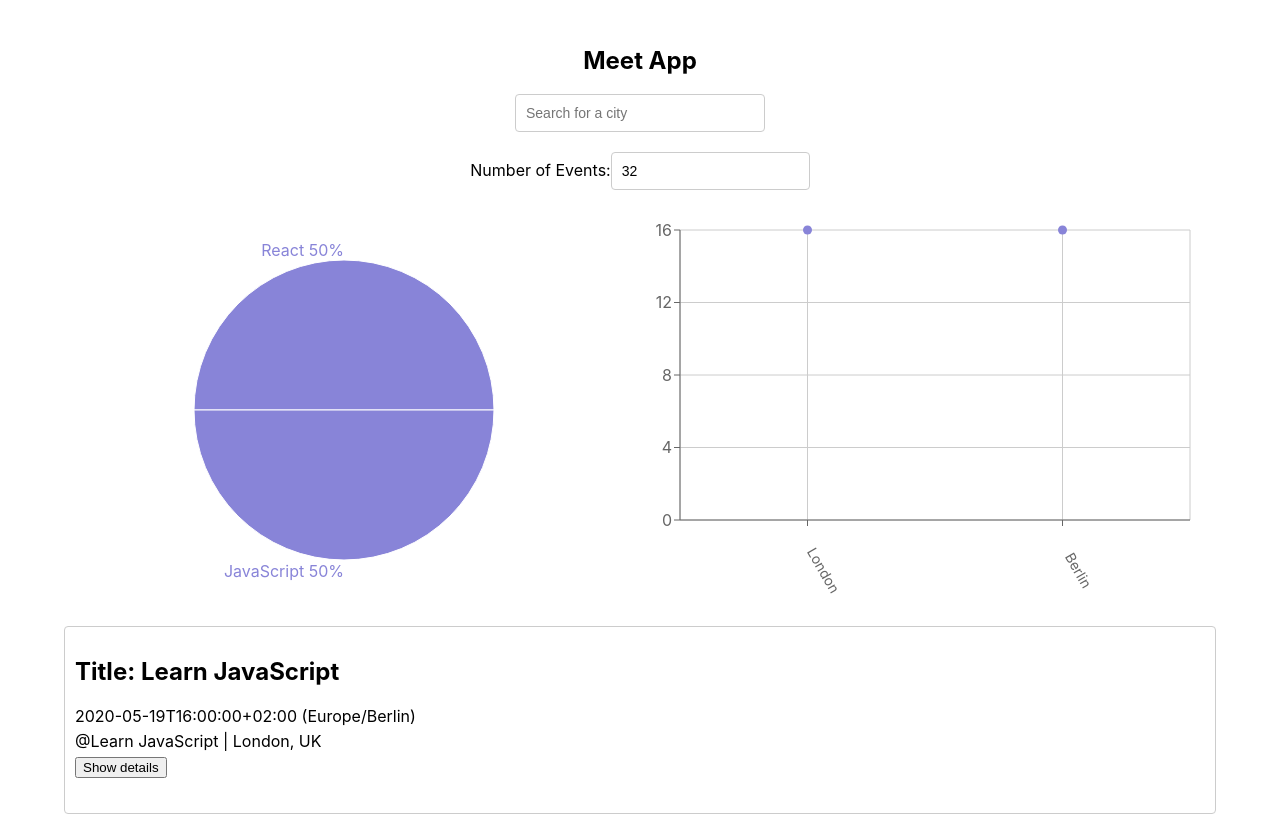
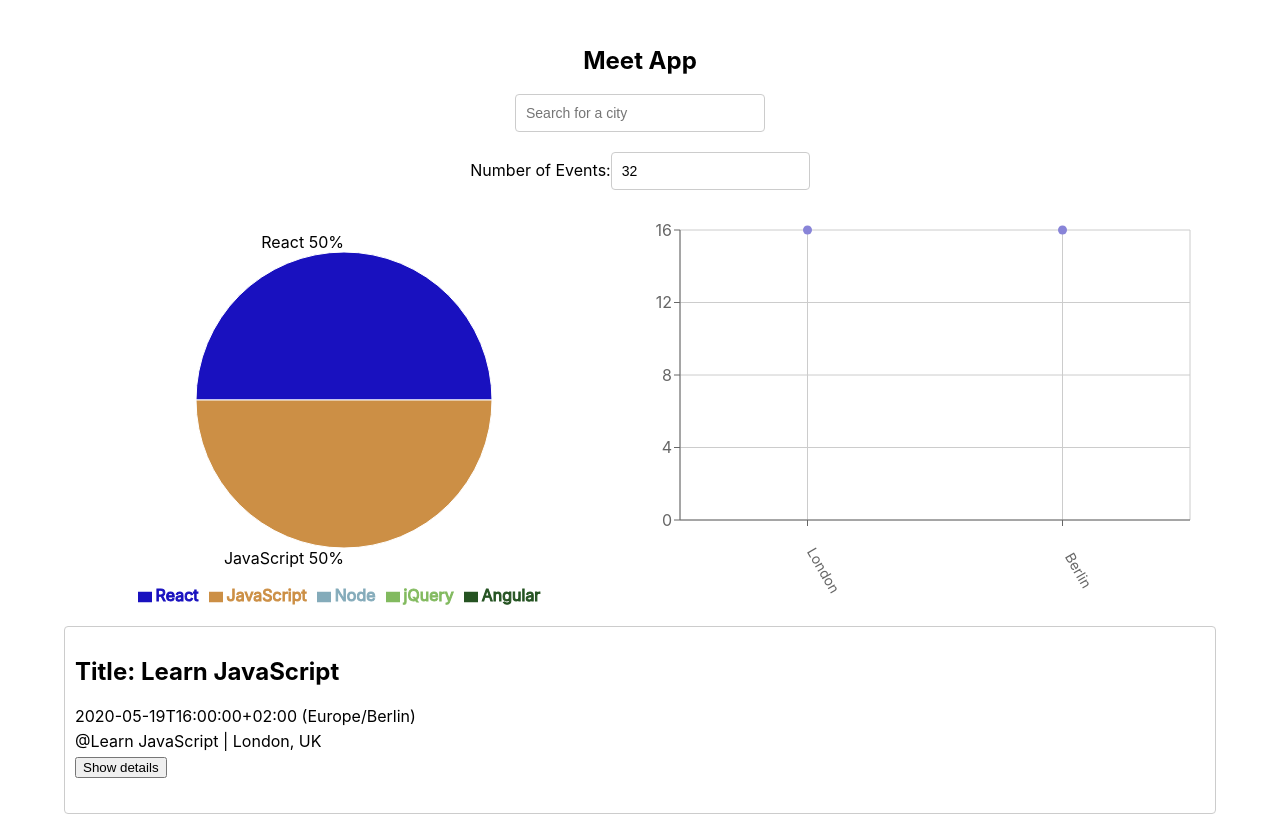
Before and after one commit to MiraKarate/meet, a React (Create React App) app: page / in a window 1280 px wide. Shown: the top 816 px of the page. Built offline with nearby package versions, Linux system fonts and the light colour scheme; what atatus-spa would draw is missing.

Commit message:
change color of chart in EventGenre

```diff
--- a/src/components/EventGenresChart.js
+++ b/src/components/EventGenresChart.js
@@ -6,6 +6,8 @@ import { ResponsiveContainer, PieChart, Pie, Legend, Cell } from 'recharts';
 const EventGenresChart = ({ events }) => {
     const [data, setData] = useState ([]);
     const genres = ['React', 'JavaScript', 'Node', 'jQuery', 'Angular'];
+    const colors = ['#1911bf', '#cc8f45', '#84abba', '#82ba5f', '#255322']
+
 
     useEffect(() => {
         setData(getData());
@@ -33,7 +35,7 @@ const EventGenresChart = ({ events }) => {
           <text
             x={x}
             y={y}
-            fill="#8884d8"
+            fill="#000000"
             textAnchor={x > cx ? 'start' : 'end'}
             dominantBaseline="central"
           >
@@ -49,11 +51,31 @@ const EventGenresChart = ({ events }) => {
           <Pie
                     data={data}
                     dataKey="value"
-              fill="#8884d8"
+                    outerRadius="80%"
                     labelLine={false}
                     label={renderCustomizedLabel}
-              outerRadius={150}
+                    fill="#353187"
+                >
+                    {
+                        data.map((entry, index) => (
+                            <Cell key={`cell-${index}`} fill={colors[index]} />
+                        ))
+                    }
+                </Pie>
+                {
+                    data.map((entry, index) => (
+                        <Legend
+                            key={`legend-${index}`}
+                            verticalAlign="bottom"
+                            align="bottom"
+                            wrapperStyle={{
+                                WebkitTextStroke: `1px`,
+                                background: 'rgba(255, 255, 255, 0.5',
+                                textShadow: '0px, 0px, 10px rgba(255, 255, 255, 1)'
+                            }}
                         />
+                    ))
+                }
           </PieChart>
         </ResponsiveContainer>
       );
```
Lines whose indentation alone changed are shown as unchanged.
